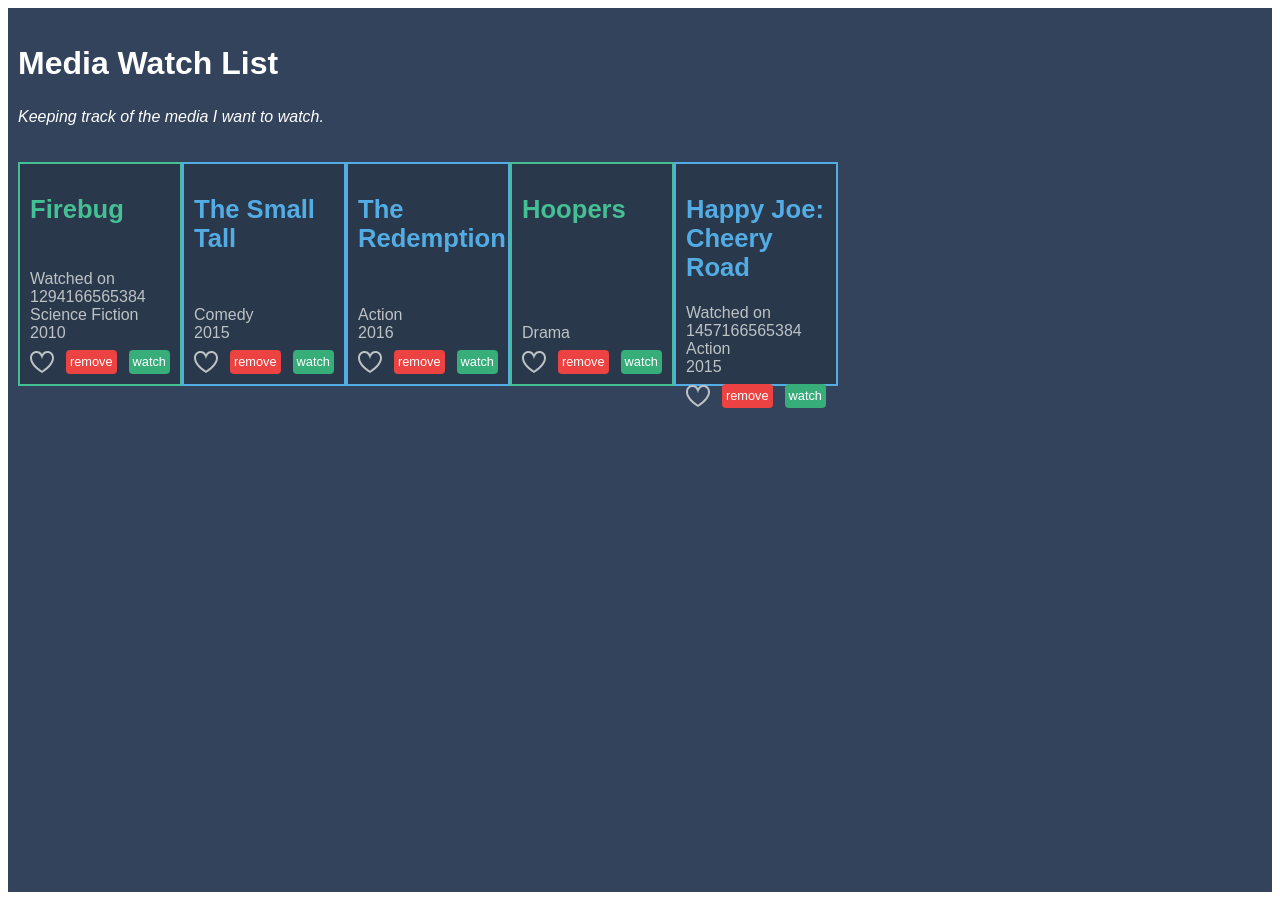
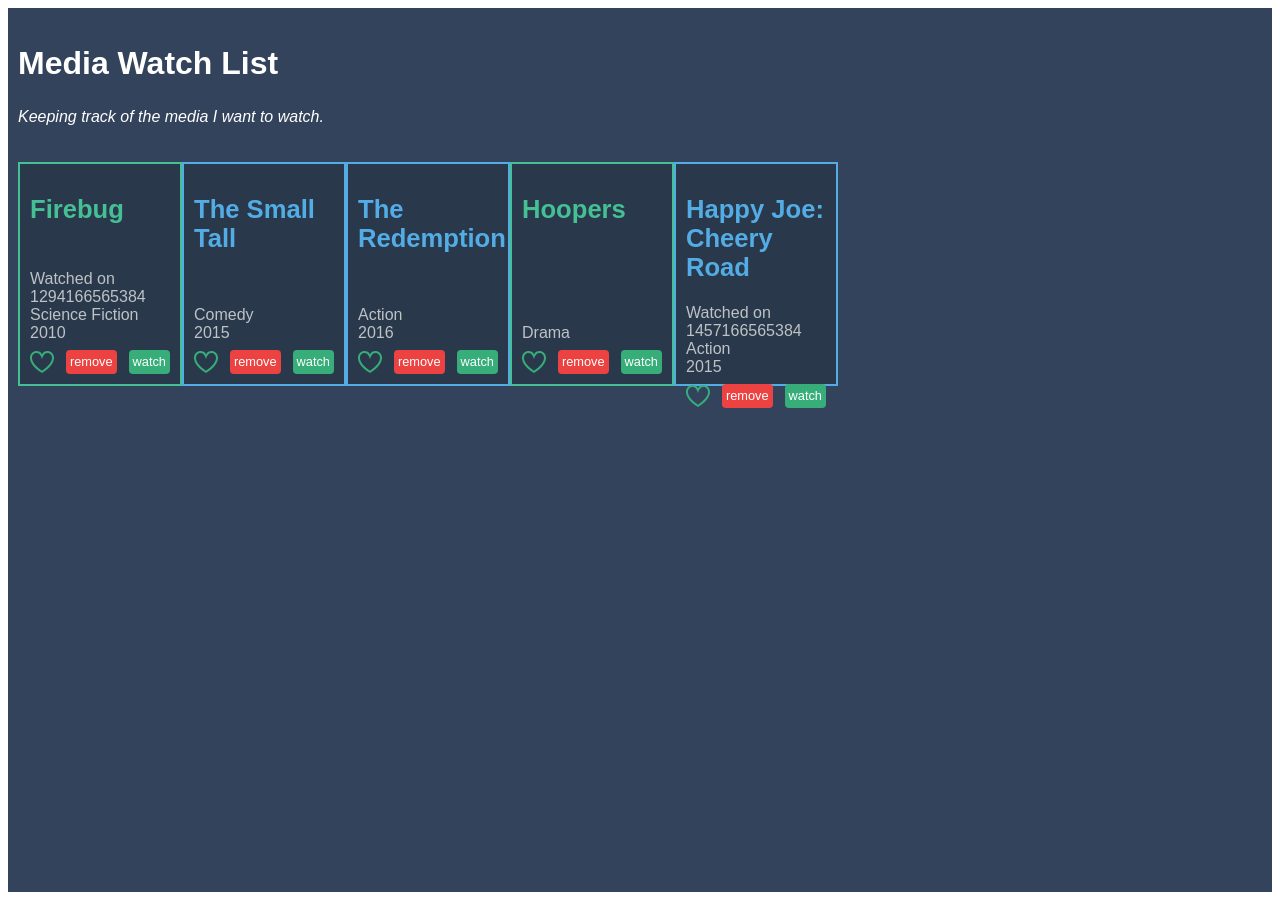
Before and after one commit to RusmanCool/AngularTraining, an Angular app: page / in a window 1280 px wide. Built offline with nearby package versions, Linux system fonts and the light colour scheme.

Commit message:
added a new custom directive

```diff
--- a/src/app/app.module.ts
+++ b/src/app/app.module.ts
@@ -3,6 +3,7 @@
 import { AppComponent } from './app.component';
 import { MediaItemComponent } from './media-item/media-item.component';
 import { MediaItemListComponent } from './media-item-list/media-item-list.component';
+import { FavoriteDirective } from './favorite.directive';
 
 @NgModule({
   imports: [
@@ -11,7 +12,8 @@
   declarations: [
     AppComponent,
     MediaItemComponent,
-    MediaItemListComponent
+    MediaItemListComponent,
+    FavoriteDirective
   ],
   bootstrap: [
     AppComponent
--- /dev/null
+++ b/src/app/favorite.directive.ts
@@ -0,0 +1,8 @@
+import { Directive, HostBinding } from '@angular/core';
+
+@Directive({
+  selector: '[mwFavorite]'
+})
+export class FavoriteDirective {
+  @HostBinding('class.is-favorite') isFavorite = true;
+}
--- a/src/app/media-item/media-item.component.html
+++ b/src/app/media-item/media-item.component.html
@@ -3,7 +3,7 @@
 <div>{{ mediaItem.category}}</div>
 <div>{{ mediaItem.year }}</div>
 <div class="tools">
-  <svg class="favorite" xmlns="http://www.w3.org/2000/svg" viewBox="0 0 24 24">
+  <svg mwFavorite class="favorite" xmlns="http://www.w3.org/2000/svg" viewBox="0 0 24 24">
     <path d="M12 9.229c.234-1.12 1.547-6.229 5.382-6.229 2.22 0 4.618 1.551 4.618 5.003 0 3.907-3.627 8.47-10 12.629-6.373-4.159-10-8.722-10-12.629 0-3.484 2.369-5.005 4.577-5.005 3.923 0 5.145 5.126 5.423 6.231zm-12-1.226c0 4.068 3.06 9.481 12 14.997 8.94-5.516 12-10.929 12-14.997 0-7.962-9.648-9.028-12-3.737-2.338-5.262-12-4.27-12 3.737z"
     />
   </svg>
```
